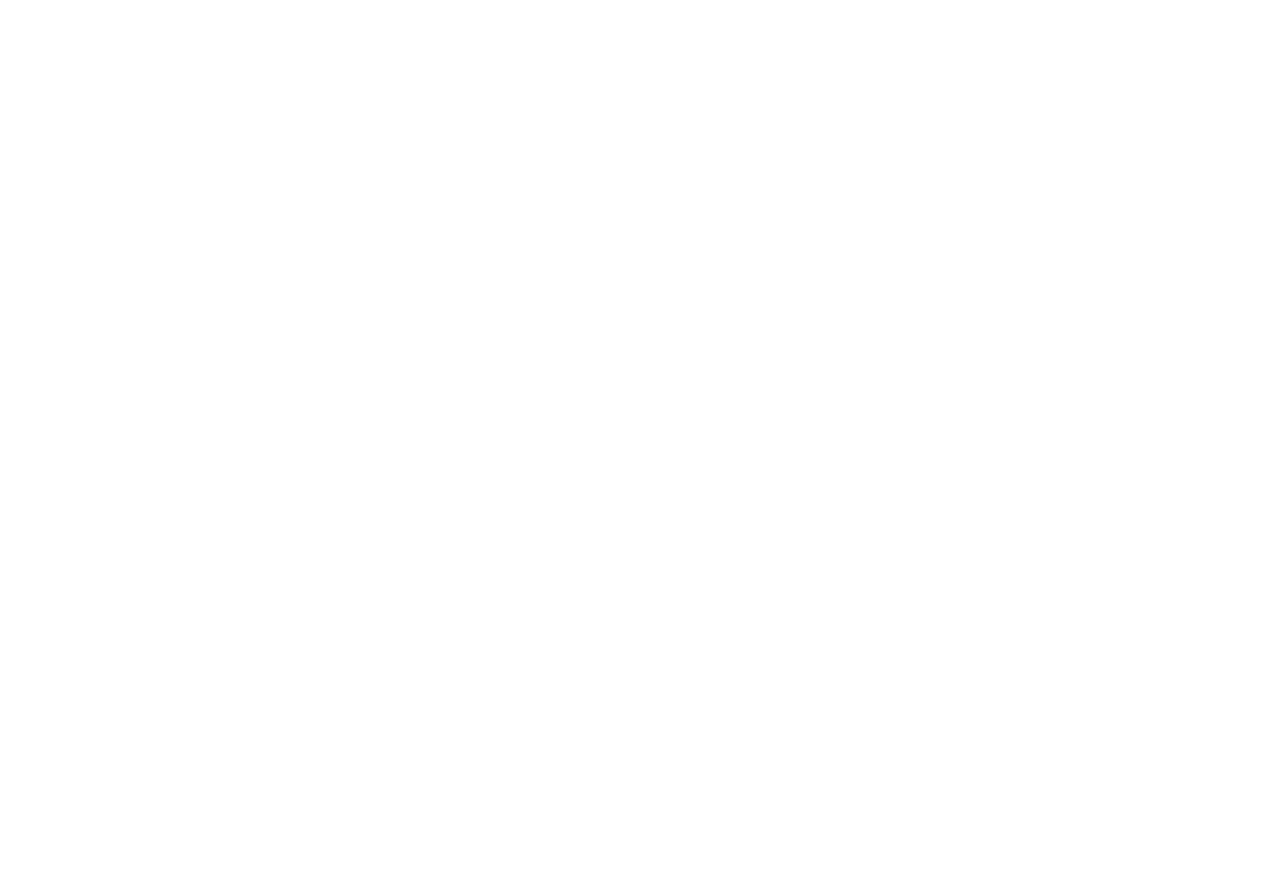
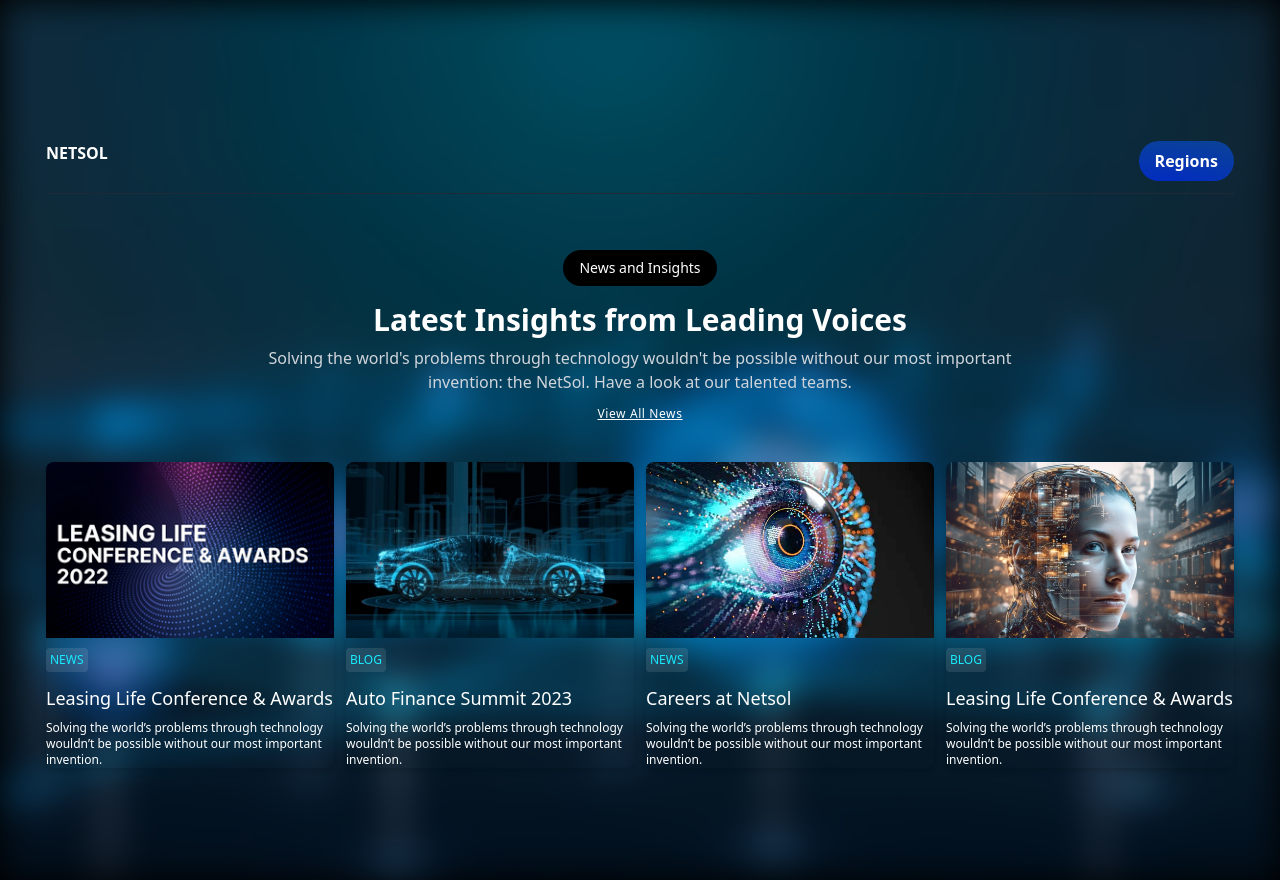
Before and after one commit to ahmadhassaan11/app-interface-nuxt3, a Nuxt app: page / in a window 1280 px wide. Before the commit the page ends 800 px from the top, so only its background shows below. Built offline with nearby package versions, Linux system fonts and the light colour scheme.

Commit message:
feat: designed UI

```diff
--- /dev/null
+++ b/components/Header.vue
@@ -0,0 +1,45 @@
+<template>
+  <div class="container mx-auto">
+    <div class="flex justify-between items-center bg-transparent py-3 text-white font-bold">
+      <div>NETSOL</div>
+      <div class="relative">
+        <button @click="toggleDropdown" class="mt-4 text-white font-bold py-2 px-4 rounded-full transition duration-300" style="background: radial-gradient(163.75% 163.75% at 23.45% 140%, #0025CE 0%, rgba(9, 93, 230, 0.53) 100%);">
+          Regions
+        </button>
+        <div v-if="isDropdownVisible" class="absolute mt-1 w-full bg-white bg-opacity-10 text-white font-thin rounded-lg shadow-lg">
+          <ul>
+            <li v-for="region in regions" :key="region.code" @click="selectRegion(region)" class="block py-2 px-4 hover:text-cyan-300 underline">
+              {{ region.name }}
+            </li>
+          </ul>
+        </div>
+
+      </div>
+    </div>
+    <div class="border-b border-gray-800"></div>
+  </div>
+</template>
+
+
+<script setup>
+import { ref } from 'vue';
+import { useRouter } from 'vue-router';
+
+const isDropdownVisible = ref(false);
+const regions = [
+  { name: 'USA', code: 'en-us' },
+  { name: 'UK', code: 'en-uk' },
+  { name: 'China', code: 'en-cn' },
+  { name: 'Pakistan', code: 'en-pk' },
+];
+const router = useRouter();
+
+function toggleDropdown() {
+  isDropdownVisible.value = !isDropdownVisible.value;
+}
+
+function selectRegion(region) {
+  isDropdownVisible.value = false;
+  router.push(`/${region.code}`);
+}
+</script>
--- /dev/null
+++ b/components/NewsCard.vue
@@ -0,0 +1,25 @@
+<template>
+  <div class="flex flex-col bg-transparent rounded-lg shadow-md overflow-hidden">
+    <img :src="image" alt="news image" class="w-72 h-44 object-cover" />
+    <div class="pt-2">
+      <div class="bg-white bg-opacity-10 text-xs uppercase rounded inline-block px-1 py-1 self-start mb-3" style="color: #18EBFE;">
+        {{ tag }}
+      </div>
+
+      <h2 class="w-72 text-white text-lg mb-2">{{ title }}</h2>
+      <p class="w-72 text-white text-xs">{{ description }}</p>
+    </div>
+  </div>
+</template>
+
+<script>
+export default {
+  name: 'NewsCard',
+  props: {
+    image: String,
+    title: String,
+    tag: String,
+    description: String,
+  },
+};
+</script>
--- /dev/null
+++ b/layouts/default.vue
@@ -0,0 +1,8 @@
+<template>
+  <div class="h-screen text-blue px-20% DefaultLayout relative bg-black" style="height: 110vh;">
+    <div class="absolute inset-0" style="background-image: url('/background.jpeg'); filter: blur(18px);"></div>
+    <div class="absolute inset-0 flex items-center justify-center z-10">
+      <slot />
+    </div>
+  </div>
+</template>
--- /dev/null
+++ b/pages/index.vue
@@ -0,0 +1,37 @@
+import NewsCard from '../components/NewsCard.vue';
+<template>
+    <div>
+        <Header />
+        <div class="bg-transparent px-4 py-10">
+            <div class="flex justify-center items-center">
+                <div class="text-center">
+                    <button
+                        class="mt-4 bg-black hover:bg-blue-600 text-white text-sm py-2 px-4 rounded-full transition duration-300">News
+                        and Insights</button>
+                    <h1 class="text-3xl pt-2 font-semibold mt-2 text-white">Latest Insights from Leading Voices</h1>
+                    <p class="mt-2 text-gray-300">Solving the world's problems through technology wouldn't be possible
+                        without our most important <br />invention: the NetSol. Have a look at our talented teams.</p>
+                    <p class="text-xs pt-3 tracking-wider text-white underline">View All News</p>
+                </div>
+            </div>
+        </div>
+        <!-- <div class="flex flex-wrap justify-between gap-3">
+            <img class="w-72 h-44 rounded-lg" src="~assets/img1.png" alt="" />
+            <img class="w-72 h-44 rounded-lg" src="~assets/img2.png" alt="" />
+            <img class="w-72 h-44 rounded-lg" src="~assets/img3.png" alt="" />
+            <img class="w-72 h-44 rounded-lg" src="~assets/img4.png" alt="" />
+        </div> -->
+
+        <div class="flex flex-wrap justify-between gap-3">
+            <NewsCard image="/img1.png" title="Leasing Life Conference & Awards" tag="News"
+                description="Solving the world’s problems through technology wouldn’t be possible without our most important invention." />
+            <NewsCard image="/img2.png" title="Auto Finance Summit 2023" tag="Blog"
+                description="Solving the world’s problems through technology wouldn’t be possible without our most important invention." />
+            <NewsCard image="/img3.png" title="Careers at Netsol" tag="News"
+                description="Solving the world’s problems through technology wouldn’t be possible without our most important invention." />
+            <NewsCard image="/img4.png" title="Leasing Life Conference & Awards" tag="Blog"
+                description="Solving the world’s problems through technology wouldn’t be possible without our most important invention." />
+        </div>
+
+    </div>
+</template>
```
